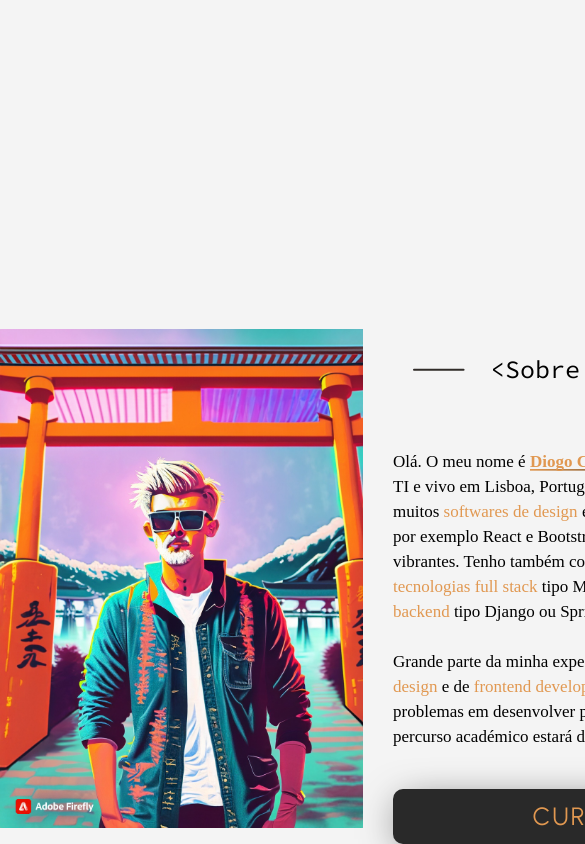
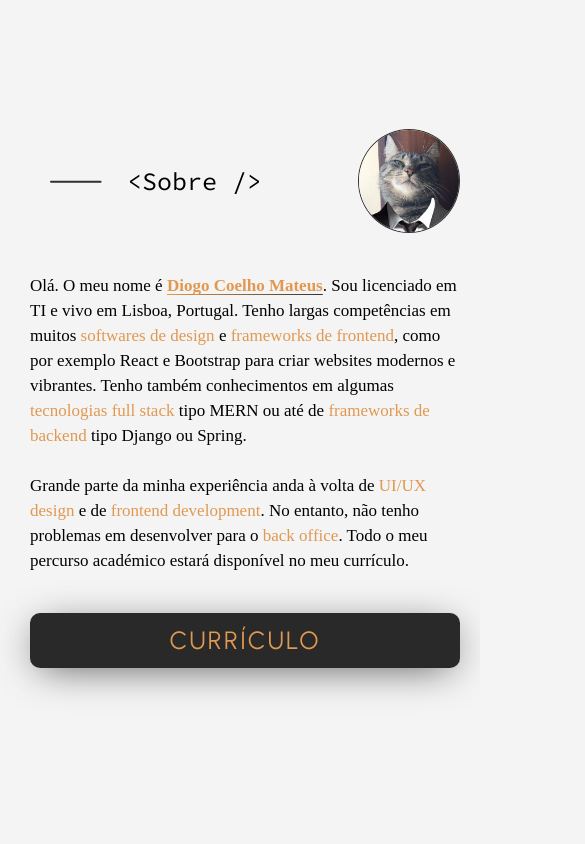
Before and after one commit to djo098/Portfolio, a React (Create React App) app: page / in a window 390 px wide. Shown: the part 815-1659 px from the top of the page, 585 px wide, since content can reach past the window. After the commit the page ends 1583 px from the top, so only its background shows below. Built offline with nearby package versions, Linux system fonts and the light colour scheme; a web font is replaced by a local one.

Commit message:
About me responsive

```diff
--- a/src/components/Sobre.js
+++ b/src/components/Sobre.js
@@ -2,6 +2,7 @@ import React from "react";
 import Button from "./Button"
 import "../styles/AboutMe.scss";
 import pfp from "../images/Firefly guy in sunglasses posing in front of a Torii Gate 30397.jpg";
+import pfpSmall from "../images/bizniz.png";
 
 // For the .header
 import { ReactComponent as LineSvg } from "../images/50px line.svg";
@@ -16,6 +17,7 @@ const AboutMe = () => {
           </div>
           <div className="header">
             <LineSvg className="Svg1" /> <h1>&#60;Sobre /&#62;</h1>
+            <img src={pfpSmall} className="pfp-small" alt="small profile pic"/>
           </div>
           <div className="about-me-content">
             <p>
--- a/src/styles/AboutMe.scss
+++ b/src/styles/AboutMe.scss
@@ -1,6 +1,6 @@
 .about {
     height: auto;
-    margin-top: 300px;
+    margin: 100px 0;
     cursor: default;
 
     .container {
@@ -12,12 +12,20 @@
             grid-template-rows: 80px auto;
             grid-column-gap: 30px;
             grid-row-gap: 40px;
+            margin: auto 0;
 
             .profile-pic {
                 grid-area: 1 / 1 / 3 / 2;
+                align-self: center;
+                justify-self: center;
 
                 .pfp {
                     width: 363px;
+                    border-radius: 10px;
+                    -webkit-box-shadow: 0px 7px 40px -10px rgba(0, 0, 0, 0.75);
+                    -moz-box-shadow: 0px 7px 40px -10px rgba(0, 0, 0, 0.75);
+                    box-shadow: 0px 7px 40px -10px rgba(0, 0, 0, 0.75);
+                }
             }
         }
 
@@ -37,10 +45,15 @@
                 font-size: 25px;
                 font-weight: 400;
             }
+
+            .pfp-small {
+                display: none;
+            }
         }
 
         .about-me-content {
             grid-area: 2 / 2 / 3 / 3;
+            margin-right: 20px;
 
             p {
                 font-family: 'Averia Serif Libre', serif;
@@ -74,4 +87,43 @@
         }
     }
 }
+
+@media screen and (max-width: 991px) {
+    .about {
+        .container {
+            .about-grid {
+                grid-template-rows: 40px auto;
+
+                .pfp {
+                    width: 274px !important;
                 }
+            }
+        }
+    }
+}
+
+@media screen and (max-width: 767px) {
+    .about {
+        .container {
+            .header {
+                .pfp-small {
+                    display: block;
+                    position: relative;
+                    width: 100px;
+                    border-radius: 100%;
+                    border: solid 1px #333;
+                    margin: 0 20px 0 auto;
+                }
+            }
+
+            .about-grid {
+                grid-template-columns: 0 1fr;
+                grid-template-rows: auto 1fr;
+
+                .pfp {
+                    display: none;
+                }
+            }
+        }
+    }
+}
```
Also changed, not shown: src/images/bizniz.png (added). Lines whose indentation alone changed are shown as unchanged.
